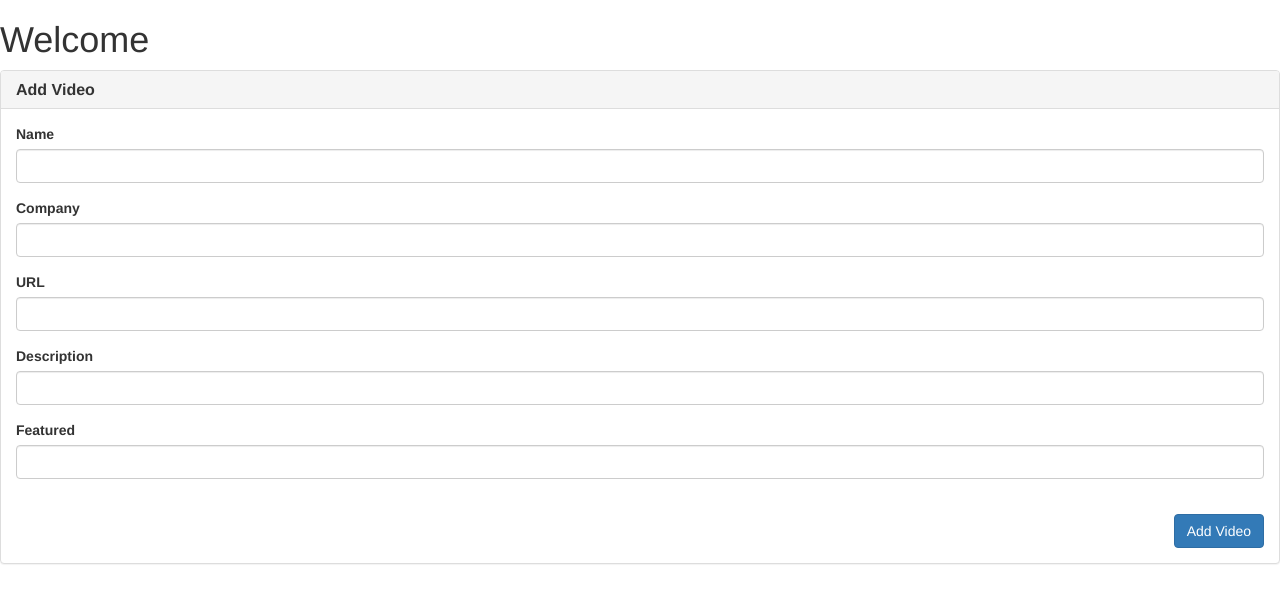
After one commit to MikeEmpire/rombu, a Node server app: page /admin/add in a window 1280 px wide. The commit adds this page. Shown: the top 603 px of the page. Run offline with Node 20, Linux system fonts and the light colour scheme; some libraries are stand-ins or nearby versions.

Commit message:
Starting cms, video posting to api routes working

```diff
--- a/models/video.js
+++ b/models/video.js
@@ -3,6 +3,9 @@ module.exports = function(sequelize, Sequelize) {
 	    name: {
 	        type: Sequelize.STRING,
 	        allowNull: false
+	    },
+	    company: {
+	        type: Sequelize.STRING,
 	    },
 	    url: {
 	        type: Sequelize.STRING,
--- a/routes/admin-routes.js
+++ b/routes/admin-routes.js
@@ -8,4 +8,9 @@ router.get('/', function(req, res) {
   res.render('admin/layouts/main.ejs', index);
 });
 
+router.get('/add', function(req, res) {
+  res.render('admin/layouts/addVideo.ejs', index);
+})
+
+
 module.exports = router;
--- a/server.js
+++ b/server.js
@@ -6,7 +6,8 @@ var path = require('path');
 // Import routes from controller to give server access
 var index = require('./routes/html-routes.js');
 var admin = require('./routes/admin-routes.js');
-var apiRoutes = require('./routes/api-routes.js');
+var userApiRoutes = require('./routes/user-api-routes.js');
+var videoApiRoutes = require('./routes/video-api-routes.js');
 
 // Express
 var app = express();
@@ -31,7 +32,8 @@ app.use(express.static(path.join(__dirname, 'public')));
 // Routes
 app.use('/', index);
 app.use('/admin', admin);
-app.use('/api', apiRoutes);
+app.use('/api/user', userApiRoutes);
+app.use('/api/video', videoApiRoutes);
 
 /*require('./routes/html-routes.js')(app);
 require('./routes/api-routes.js')(app);*/
--- a/views/admin/index.ejs
+++ b/views/admin/index.ejs
@@ -1,5 +1,6 @@
 var index = {
-	 title: 'Admin'
+	 title: 'Home Page',
+	 body: 'Welcome'
 	};
 
 module.exports = index;
--- /dev/null
+++ b/views/admin/layouts/addVideo.ejs
@@ -0,0 +1,55 @@
+<!DOCTYPE html>
+<html>
+  <head>
+    <title><%= title %></title>
+    <link rel="stylesheet" type="text/css" href="https://maxcdn.bootstrapcdn.com/bootstrap/3.3.7/css/bootstrap.min.css">
+    <link rel='stylesheet' href='/assets/css/style.css' />
+  </head>
+  <body>
+    <h1><%= body %></h1>
+		<div class="row">
+				<div class="col-lg-12">
+					<div class="panel panel-default">
+						<div class="panel-heading">
+							<h3 class="panel-title"><strong>Add Video</strong></h3>
+						</div>
+						<div class="panel-body">
+							<form action="" method="POST" role="form">
+								<div class="form-group">
+									<label for="">Name</label>
+									<input type="text" class="form-control" id="videoName" placeholder="">
+								</div>
+								<div class="form-group">
+									<label for="">Company</label>
+									<input type="text" class="form-control" id="videoCompany" placeholder="">
+								</div>
+								<div class="form-group">
+									<label for="">URL</label>
+									<input type="text" class="form-control" id="videoURL" placeholder="">
+								</div>
+								<div class="form-group">
+									<label for="">Description</label>
+									<input type="text" class="form-control" id="videoDescription" placeholder="">
+								</div>
+								<div class="form-group">
+									<label for="">Featured</label>
+									<input type="text" class="form-control" id="videoFeatured" placeholder="">
+								</div>
+								<!-- NEED CHECKBOX FOR FEATURED -->
+							</form>
+							<br>
+							<div class="text-right">
+								<button type="submit" class="btn btn-primary btn-md" id="add-btn">Add Video</button>
+							</div>
+						</div>
+					</div>
+				</div>
+			</div>
+		</div>
+		<script src="https://code.jquery.com/jquery-3.2.1.min.js"
+  	integrity="sha256-hwg4gsxgFZhOsEEamdOYGBf13FyQuiTwlAQgxVSNgt4="
+  	crossorigin="anonymous"></script>
+    <script type="text/javascript" src="https://maxcdn.bootstrapcdn.com/bootstrap/3.3.7/js/bootstrap.min.js"></script>
+    <script src="/assets/js/add.js" type="text/javascript"></script>
+  </body>
+</html>
```
Also changed, not shown: routes/user-api-routes.js (renamed from routes/api-routes.js, +5 -5 lines), routes/video-api-routes.js (added, +61 -0 lines), views/admin/layouts/main.ejs (+4 -3 lines), public/assets/js/add.js (added).
